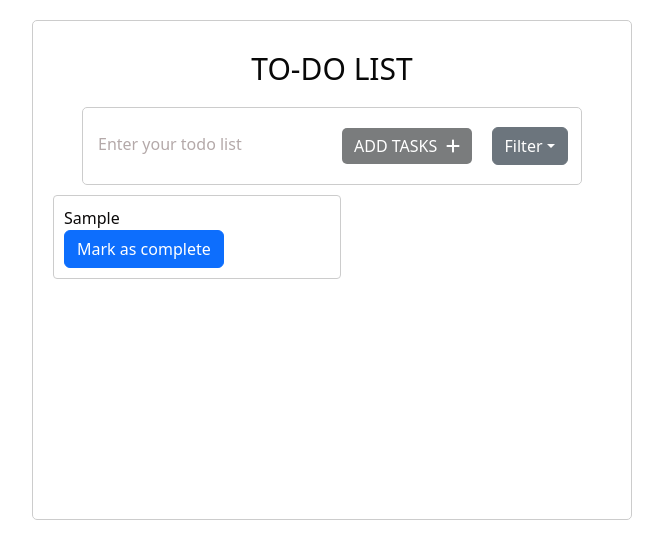
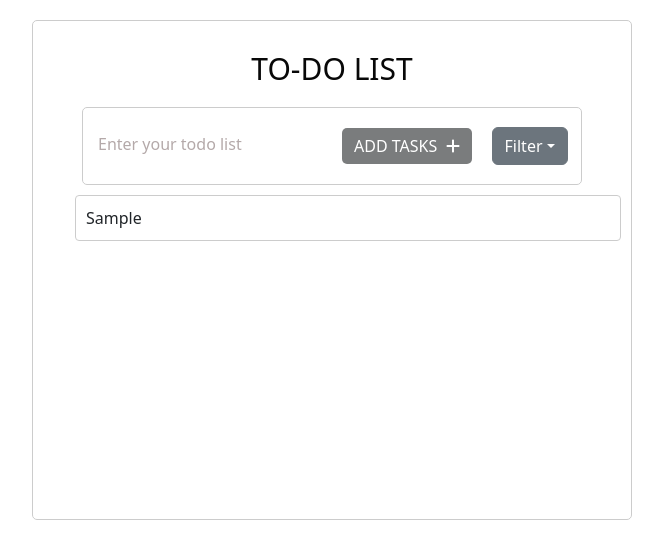
Before and after one commit to Uknowme-h/To-Do-_ReactJs-app, a React (Vite) app: page / in a window 1280 px wide. Both pictures are taken after typing "Sample" into the empty fields and a click on the button "ADD TASKS". Shown: the top 558 px of the page, without its empty margins (308-971 px from the left). Built offline with nearby package versions, Linux system fonts and the light colour scheme.

Commit message:
added styles for complted and notcompleted tasks

```diff
--- a/src/components/index.css
+++ b/src/components/index.css
@@ -96,40 +96,23 @@ button {
   font-size: 30px;
   color: rgb(8, 8, 8);
 }
-#list {
-  padding: 0;
-  margin: 10px;
+
+.list {
+  list-style-type: none;
   padding: 10px;
+  margin-top: 10px;
   border-radius: 4px;
-  background: transparent;
-  backdrop-filter: blur(10px);
-  color: rgb(11, 9, 9);
+  background-color: transparent;
   border: 1px solid #ccc;
   z-index: 1;
 }
-#list ul {
+.completed {
+  text-decoration: line-through;
   list-style-type: none;
-  padding: 0;
-  margin: 0;
-}
-#completed ul li {
-  padding: 0;
-  margin: 10px;
+  margin-top: 10;
   padding: 10px;
   border-radius: 4px;
-  background: transparent;
-  backdrop-filter: blur(10px);
-  color: rgb(11, 9, 9);
+  background-color: transparent;
   border: 1px solid #ccc;
   z-index: 1;
-  text-decoration: line-through;
 }
-#completed ul {
-  list-style-type: none;
-  padding: 0;
-  margin: 0;
-}
-
-.todo {
-  width: 18rem;
-}
--- a/src/components/inputs.tsx
+++ b/src/components/inputs.tsx
@@ -56,29 +56,21 @@ function inputs({ onClick }: props) {
           Filter
         </button>
       </div>
-      <div className="todo" id={style}>
+      <div className="todo">
         <div className="card-body">
           <ul>
             {todo.map((todos, index) => {
+              const handleClick = (event: React.MouseEvent<HTMLLIElement>) => {
+                event.currentTarget.classList.toggle("completed");
+              };
+
               return (
-                <li
-                  onClick={() => {
-                    if (style == "list") setstyle("completed");
-                    else {
-                      setstyle("list");
-                    }
-                  }}
-                  key={index}
-                >
+                <li className={style} onClick={handleClick} key={index}>
                   {todos}
                 </li>
               );
             })}
           </ul>
-
-          <a href="#" className="btn btn-primary">
-            Mark as complete
-          </a>
         </div>
       </div>
     </div>
```
Also changed, not shown: src/App.tsx (+0 -15 lines).
